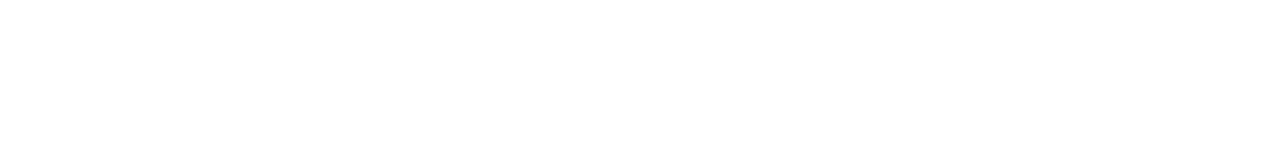
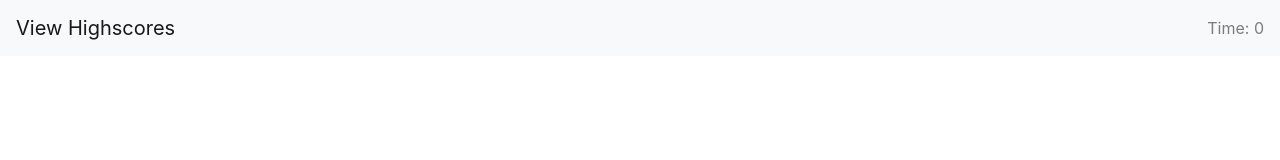
Before and after one commit to sa605935/CodeQuiz, a plain HTML site: page index.html in a window 1280 px wide. Drawn offline with nearby package versions, Linux system fonts and the light colour scheme.

Commit message:
Added a NavBar to the HTML file

```diff
--- a/index.html
+++ b/index.html
@@ -7,3 +7,16 @@
     <link rel="stylesheet" href="style.css">
     <title>Code Quiz</title>
 </head>
+
+<body>
+    <!-- Created a NAVBAR for aestheic and to help organize the page -->
+    <header>
+        <nav class="navbar navbar-light bg-light">
+            <a class="navbar-brand mb-0" id="highscores" href="#">View Highscores</a>
+                <div>
+                    <span class="navbar-text" id="timer">
+                    Time: 0
+                    </span>
+                </div>
+          </nav>
+    </header>
```
